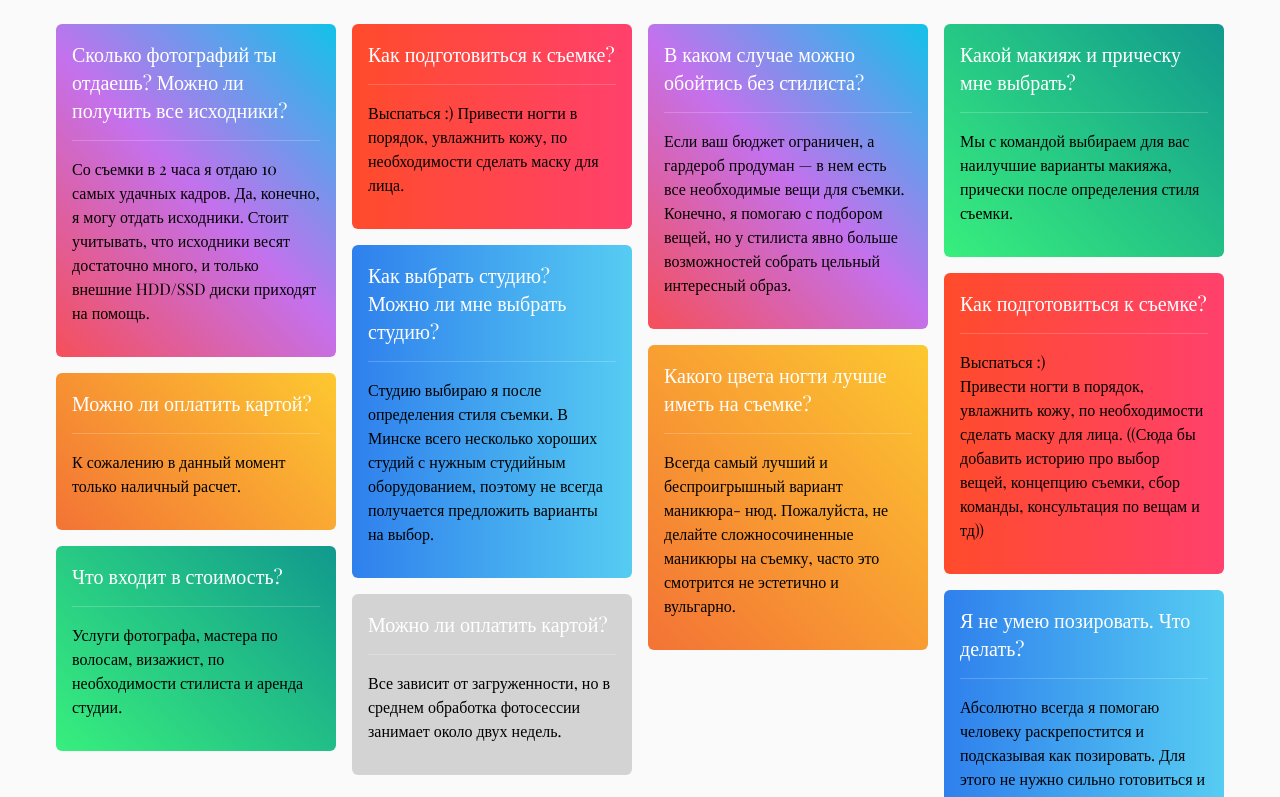
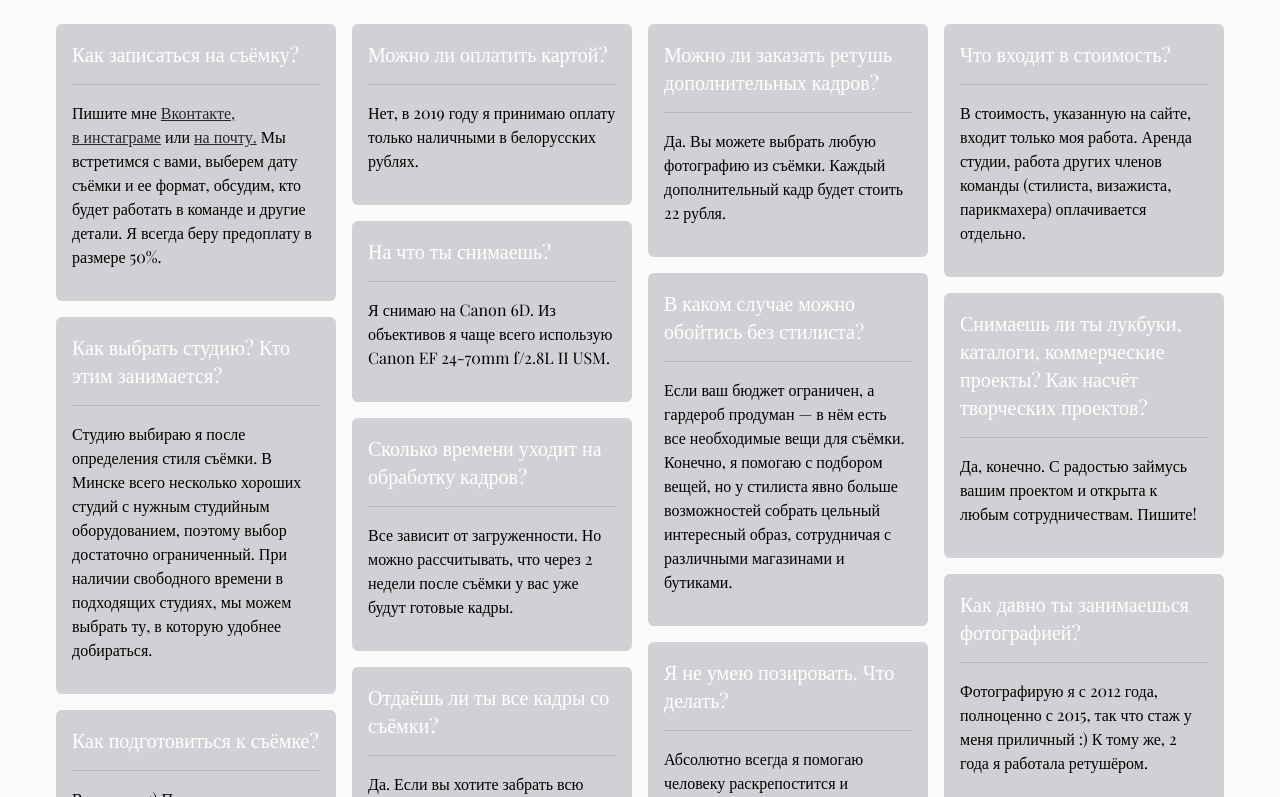
Before and after one commit to xx13/veronikovna, a plain HTML site: page faq.html in a window 1280 px wide. Shown: the part 155-952 px from the top of the page. Drawn offline with nearby package versions, Linux system fonts and the light colour scheme.

Commit message:
Faq completed

```diff
--- a/faq.html
+++ b/faq.html
@@ -83,108 +83,124 @@
     <!--  Page Title  -->
     <h1 class="page_title">Ответы на частые вопросы</h1>
 
-
-
     <div class="faq_container">
-      <div class="faq_card gradient_style_1">
+      <div class="faq_card">
         <h4 class="faq_question">
-          Сколько фотографий ты отдаешь? Можно ли получить все исходники?
+          Как записаться на съёмку?
         </h4>
         <p class="faq_answer">
-          Со съемки в 2 часа я отдаю 10 самых удачных кадров. Да, конечно, я могу отдать исходники. Стоит учитывать, что исходники весят достаточно много, и только внешние HDD/SSD диски приходят на помощь.
+          Пишите мне <a href="">Вконтакте,</a> <a href="">в&nbsp;инстаграме</a> или <a href="">на почту.</a> Мы встретимся с вами, выберем дату съёмки и ее формат, обсудим, кто будет работать в команде и другие детали. Я всегда беру предоплату в размере 50%.
         </p>
       </div>
 
-      <div class="faq_card gradient_style_2">
+      <div class="faq_card">
+        <h4 class="faq_question">
+          Как выбрать студию? Кто этим занимается?
+        </h4>
+        <p class="faq_answer">
+          Студию выбираю я после определения стиля съёмки. В Минске всего несколько хороших студий с нужным студийным оборудованием, поэтому выбор достаточно ограниченный. При наличии свободного времени в подходящих студиях, мы можем выбрать ту, в которую удобнее добираться.
+        </p>
+      </div>
+
+
+      <div class="faq_card">
+        <h4 class="faq_question">
+          Как подготовиться к съёмке?
+        </h4>
+        <p class="faq_answer">
+          Выспаться :)
+          Привести ногти в порядок, увлажнить кожу, по необходимости сделать маску для лица. Про подготовку к съёмке я подробнее расскажу при встрече.
+        </p>
+      </div>
+
+      <div class="faq_card">
         <h4 class="faq_question">
           Можно ли оплатить картой?
         </h4>
         <p class="faq_answer">
-          К сожалению в данный момент только наличный расчет.
+          Нет, в 2019 году я принимаю оплату только наличными в белорусских рублях.
+          </p>
+      </div>
+
+      <div class="faq_card gradient_style_6">
+        <h4 class="faq_question">
+          На что ты снимаешь?
+        </h4>
+        <p class="faq_answer">
+          Я снимаю на Canon 6D. Из объективов я чаще всего использую Canon EF 24-70mm f/2.8L II USM.
         </p>
       </div>
 
-      <div class="faq_card gradient_style_3">
+      <div class="faq_card">
+        <h4 class="faq_question">
+          Сколько времени уходит на обработку кадров?
+        </h4>
+        <p class="faq_answer">
+         Все зависит от загруженности. Но можно рассчитывать, что через 2 недели после съёмки у вас уже будут готовые кадры.
+        </p>
+      </div>
+
+      <div class="faq_card">
+        <h4 class="faq_question">
+          Отдаёшь ли ты все кадры со съёмки?
+        </h4>
+        <p class="faq_answer">
+         Да. Если вы хотите забрать всю съемку, а не только обработанные кадры, скажите мне об этом :) Вам понадобится внешний накопитель (флешка или SSD диск), так как вся съёмка занимает около 20 ГБ.
+        </p>
+      </div>
+
+      <div class="faq_card">
+        <h4 class="faq_question">
+          Можно ли заказать ретушь дополнительных кадров?
+        </h4>
+        <p class="faq_answer">
+         Да. Вы можете выбрать любую фотографию из съёмки. Каждый дополнительный кадр будет стоить 22 рубля.
+        </p>
+      </div>
+
+      <div class="faq_card">
+        <h4 class="faq_question">
+          В каком случае можно обойтись без стилиста?
+        </h4>
+        <p class="faq_answer">
+          Если ваш бюджет ограничен, а гардероб продуман &mdash; в нём есть все необходимые вещи для съёмки. Конечно, я помогаю с подбором вещей, но у стилиста явно больше возможностей собрать цельный интересный образ, сотрудничая с различными магазинами и бутиками.
+      </p>
+      </div>
+
+      <div class="faq_card">
+        <h4 class="faq_question">
+          Я не умею позировать. Что делать?
+        </h4>
+        <p class="faq_answer">
+        Абсолютно всегда я помогаю человеку раскрепостится и подсказываю, как позировать. Для этого не нужно специально готовиться и пролистывать весь интернет в поисках «правильных» поз. Я приведу наглядный пример и буду корректировать позы по ходу, чтобы получить отличные кадры. Вы удивитесь, на что вы способны!
+      </p>
+      </div>
+
+      <div class="faq_card">
         <h4 class="faq_question">
           Что входит в стоимость?
         </h4>
         <p class="faq_answer">
-          Услуги фотографа, мастера по волосам, визажист, по необходимости стилиста и аренда студии.
+          В стоимость, указанную на сайте, входит только моя работа. Аренда студии, работа других членов команды (стилиста, визажиста, парикмахера) оплачивается отдельно.
         </p>
       </div>
 
-      <div class="faq_card gradient_style_4">
+      <div class="faq_card">
         <h4 class="faq_question">
-          Как подготовиться к съемке?
+          Снимаешь ли ты лукбуки, каталоги, коммерческие проекты? Как насчёт творческих проектов?
         </h4>
         <p class="faq_answer">
-          Выспаться :)
-          Привести ногти в порядок, увлажнить кожу, по необходимости сделать маску для лица.
+          Да, конечно. С радостью займусь вашим проектом и открыта к любым сотрудничествам. Пишите!
         </p>
       </div>
 
-      <div class="faq_card gradient_style_5">
+      <div class="faq_card">
         <h4 class="faq_question">
-          Как выбрать студию? Можно ли мне выбрать студию?
+          Как давно ты занимаешься фотографией?
         </h4>
         <p class="faq_answer">
-          Студию выбираю я после определения стиля съемки. В Минске всего несколько хороших студий с нужным студийным оборудованием, поэтому не всегда получается предложить варианты на выбор.
+          Фотографирую я с 2012 года, полноценно с 2015, так что стаж у меня приличный :) К тому же, 2 года я работала ретушёром.
         </p>
-      </div>
-
-      <div class="faq_card gradient_style_6">
-        <h4 class="faq_question">
-          Можно ли оплатить картой?
-        </h4>
-        <p class="faq_answer">
-          Все зависит от загруженности, но в среднем обработка фотосессии занимает около двух недель.
-          </p>
-      </div>
-
-      <div class="faq_card gradient_style_1">
-        <h4 class="faq_question">
-          В каком случае можно обойтись без стилиста?
-        </h4>
-        <p class="faq_answer">
-          Если ваш бюджет ограничен, а гардероб продуман — в нем есть все необходимые вещи для съемки. Конечно, я помогаю с подбором вещей, но у стилиста явно больше возможностей собрать цельный интересный образ.
-      </p>
-      </div>
-
-      <div class="faq_card gradient_style_2">
-        <h4 class="faq_question">
-          Какого цвета ногти лучше иметь на съемке?
-        </h4>
-        <p class="faq_answer">
-          Всегда самый лучший и беспроигрышный вариант маникюра- нюд. Пожалуйста, не делайте сложносочиненные маникюры на съемку, часто это смотрится не эстетично и вульгарно.
-      </p>
-      </div>
-
-      <div class="faq_card gradient_style_3">
-        <h4 class="faq_question">
-          Какой макияж и прическу мне выбрать?
-        </h4>
-        <p class="faq_answer">
-          Мы с командой выбираем для вас наилучшие варианты макияжа, прически  после определения стиля съемки.
-        </p>
-      </div>
-
-      <div class="faq_card gradient_style_4">
-        <h4 class="faq_question">
-          Как подготовиться к съемке?
-        </h4>
-        <p class="faq_answer">
-          Выспаться :)<br>
-          Привести ногти в порядок, увлажнить кожу, по необходимости сделать маску для лица. ((Сюда бы добавить историю про выбор вещей, концепцию съемки, сбор команды, консультация по вещам и тд))
-        </p>
-      </div>
-
-      <div class="faq_card gradient_style_5">
-        <h4 class="faq_question">
-          Я не умею позировать. Что делать?
-        </h4>
-        <p class="faq_answer">
-        Абсолютно всегда я помогаю человеку раскрепостится и подсказывая как позировать. Для этого не нужно сильно готовиться и пролистать весь интернет в поисках «правильных» поз, я предпочитаю язык тела в съемке.
-      </p>
       </div>
 
     </div>
--- a/style.sass
+++ b/style.sass
@@ -117,7 +117,7 @@ body
   border-radius: .375rem
   @media (min-width: 950px)
     grid-column: span 4
-    min-height: 40vh
+    min-height: 50vh
     background: #92A8A9 url('img/hero.jpg') top left no-repeat
     background-size: cover
     justify-content: flex-end
@@ -190,15 +190,20 @@ $cards: 'personal', 'family', 'pregnant', 'beauty', 'editorials', 'tests'
      break-inside: avoid
      padding: 1rem
      margin-bottom: 1rem
-     background-color: lightgrey
+     background-color: #D0D1D4
      display: inline-block
   &_question
-    border-bottom: 1px solid rgba(255, 255, 255, .2)
+    border-bottom: 1px solid #B9B9BB
     padding-bottom: 1rem
     color: white
   &_answer
     padding: 1rem 0 1rem
     color: black
+    a
+      color: $dark_color
+      &:hover
+        color: $accent_color
+
 
 .shoot
   &_photo
@@ -355,29 +360,3 @@ $pregnant: [1, 2, 3, 6]
   order: 5
   @media (max-width: 900px)
     order: 4
-
-
-.gradient_style_1
-  background: #12c2e9;  /* fallback for old browsers */
-  background: -webkit-linear-gradient(45deg, #f64f59, #c471ed, #12c2e9) /* Chrome 10-25, Safari 5.1-6 */
-  background: linear-gradient(45deg, #f64f59, #c471ed, #12c2e9) /* W3C, IE 10+/ Edge, Firefox 16+, Chrome 26+, Opera 12+, Safari 7+ */
-
-.gradient_style_2
-  background: #FDC830 /* fallback for old browsers */
-  background: -webkit-linear-gradient(45deg, #F37335, #FDC830) /* Chrome 10-25, Safari 5.1-6 */
-  background: linear-gradient(45deg, #F37335, #FDC830) /* W3C, IE 10+/ Edge, Firefox 16+, Chrome 26+, Opera 12+, Safari 7+ */
-
-.gradient_style_3
-  background: #11998e /* fallback for old browsers */
-  background: -webkit-linear-gradient(45deg, #38ef7d, #11998e)  /* Chrome 10-25, Safari 5.1-6 */
-  background: linear-gradient(45deg, #38ef7d, #11998e) /* W3C, IE 10+/ Edge, Firefox 16+, Chrome 26+, Opera 12+, Safari 7+ */
-
-.gradient_style_5
-  background: #56CCF2 /* fallback for old browsers */
-  background: -webkit-linear-gradient(to right, #2F80ED, #56CCF2) /* Chrome 10-25, Safari 5.1-6 */
-  background: linear-gradient(to right, #2F80ED, #56CCF2) /* W3C, IE 10+/ Edge, Firefox 16+, Chrome 26+, Opera 12+, Safari 7+ */
-
-.gradient_style_4
-  background: #FF416C /* fallback for old browsers */
-  background: -webkit-linear-gradient(to right, #FF4B2B, #FF416C) /* Chrome 10-25, Safari 5.1-6 */
-  background: linear-gradient(to right, #FF4B2B, #FF416C) /* W3C, IE 10+/ Edge, Firefox 16+, Chrome 26+, Opera 12+, Safari 7+ */
```
Also changed, not shown: style.min.css.
